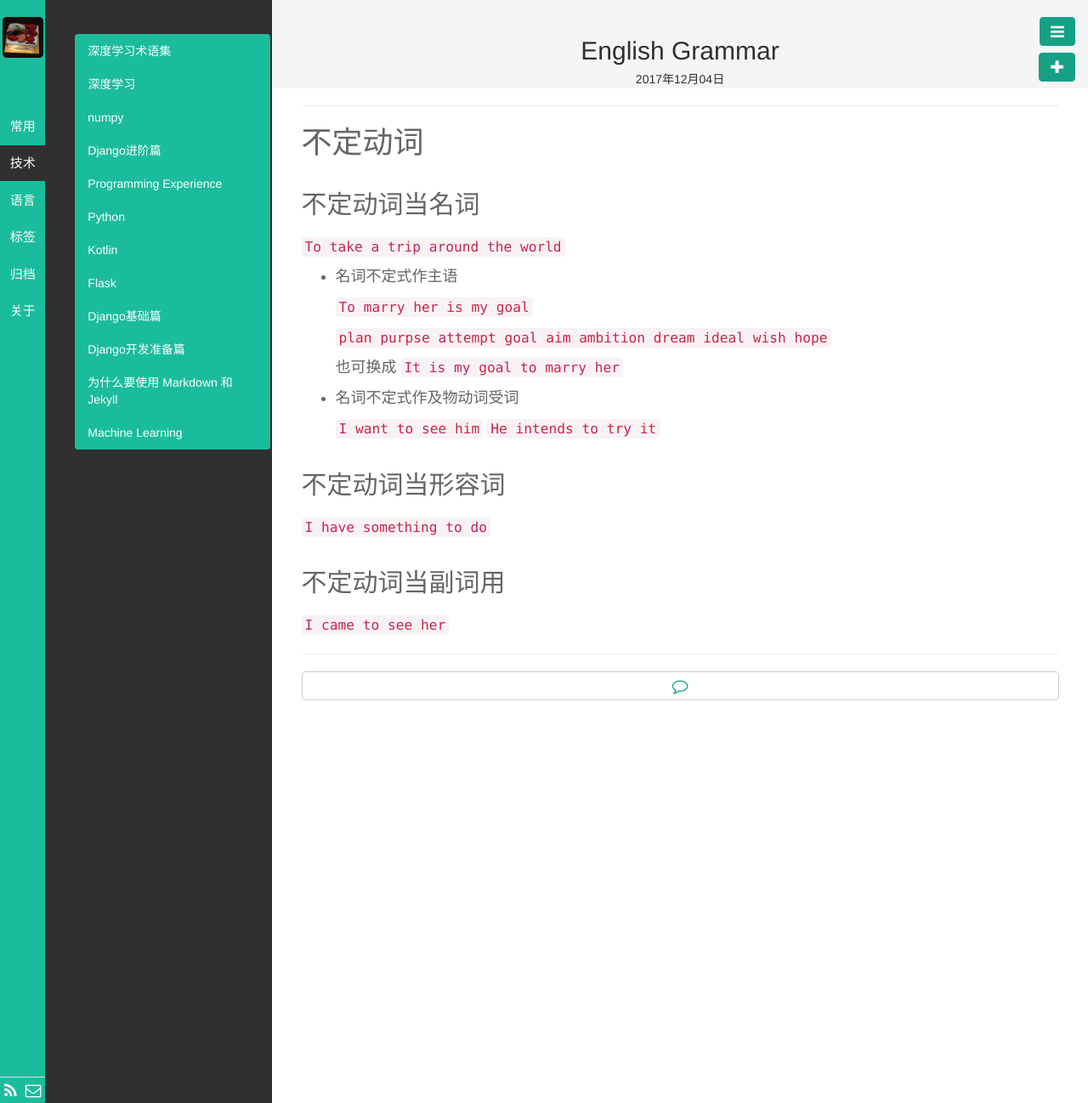
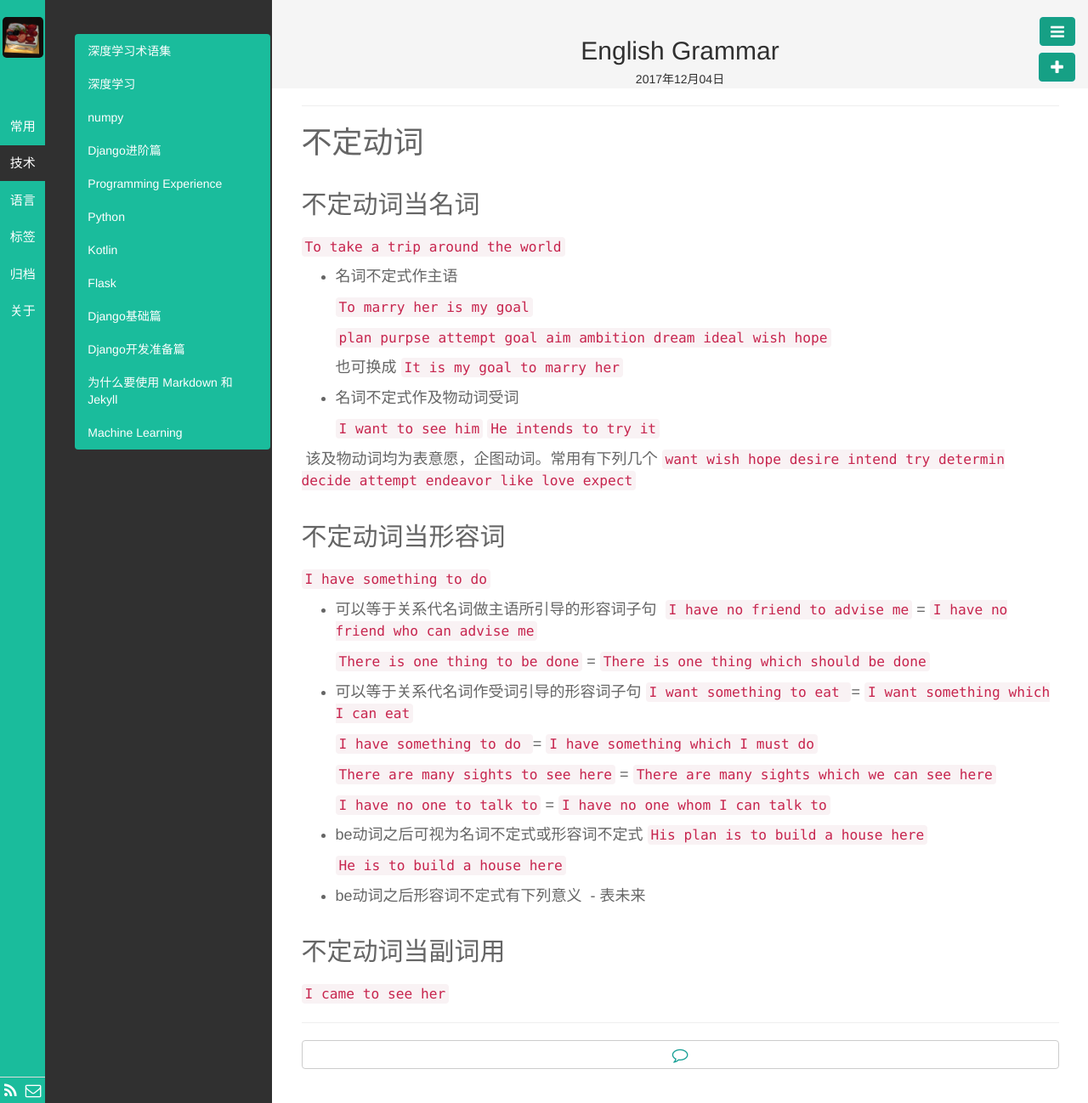
Before and after one commit to kyoyo/kyoyo.github.io, a Jekyll site: the page built from _posts/语言/2017-12-04-English-Grammar.md, in a window 1280 px wide. Shown: the whole page at 85% size. Built offline with Jekyll 4.4.1, drawn with Linux system fonts in a browser that asks for light colours; Markdown is read by kramdown in place of the engine named in the settings.

Commit message:
Update 2017-12-04-English-Grammar.md

```diff
--- a/_posts/语言/2017-12-04-English-Grammar.md
+++ b/_posts/语言/2017-12-04-English-Grammar.md
@@ -30,11 +30,36 @@ description:
   `I want to see him`
   `He intends to try it`
 
+  该及物动词均为表意愿，企图动词。常用有下列几个
+  `want wish hope desire intend try determin decide attempt endeavor like love expect`
+
 
 ## 不定动词当形容词
 
 `I have something to do`
 
+- 可以等于关系代名词做主语所引导的形容词子句
+  `I have no friend to advise me`  = `I have no friend who can advise me`
+
+  `There is one thing to be done`  = `There is one thing which should be done`
+
+- 可以等于关系代名词作受词引导的形容词子句
+  `I want something to eat ` = `I want something which I can eat`
+
+  `I have something to do ` = `I have something which I must do`
+
+  `There are many sights to see here` = `There are many sights which we can see here `
+
+  `I have no one to talk to` = `I have no one whom I can talk to`
+- be动词之后可视为名词不定式或形容词不定式
+  `His plan is to build a house here`
+
+  `He is to build a house here`
+
+- be动词之后形容词不定式有下列意义
+  - 表未来
+
+
 ## 不定动词当副词用
 
 `I came to see her`
```
